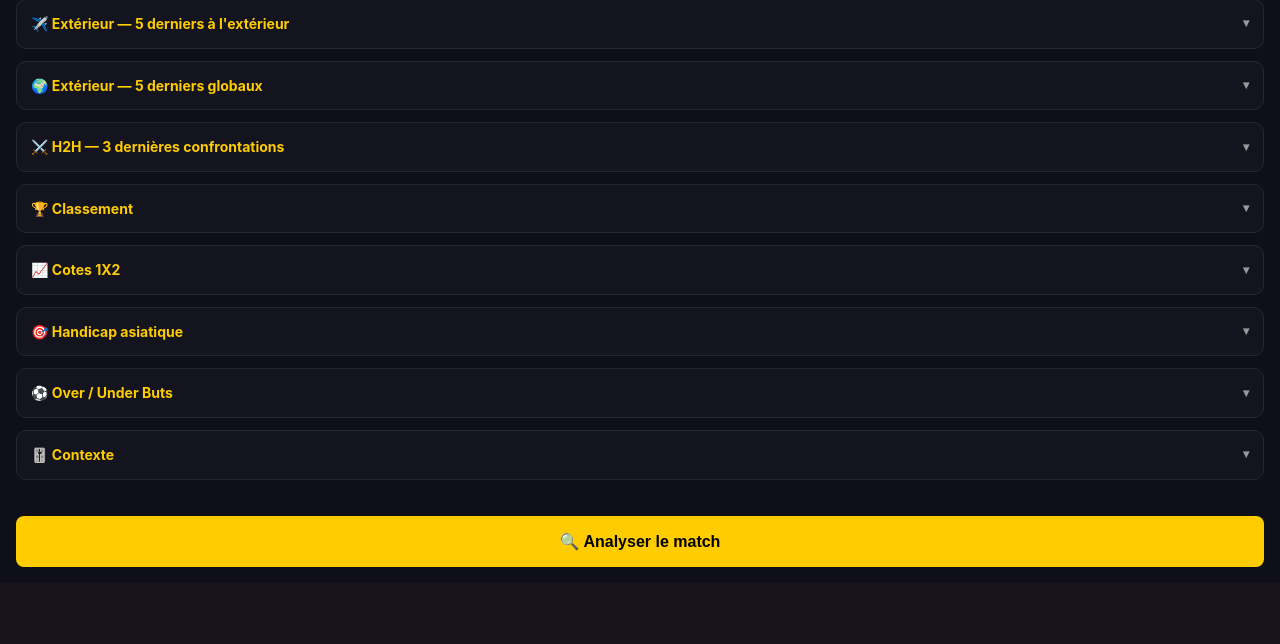
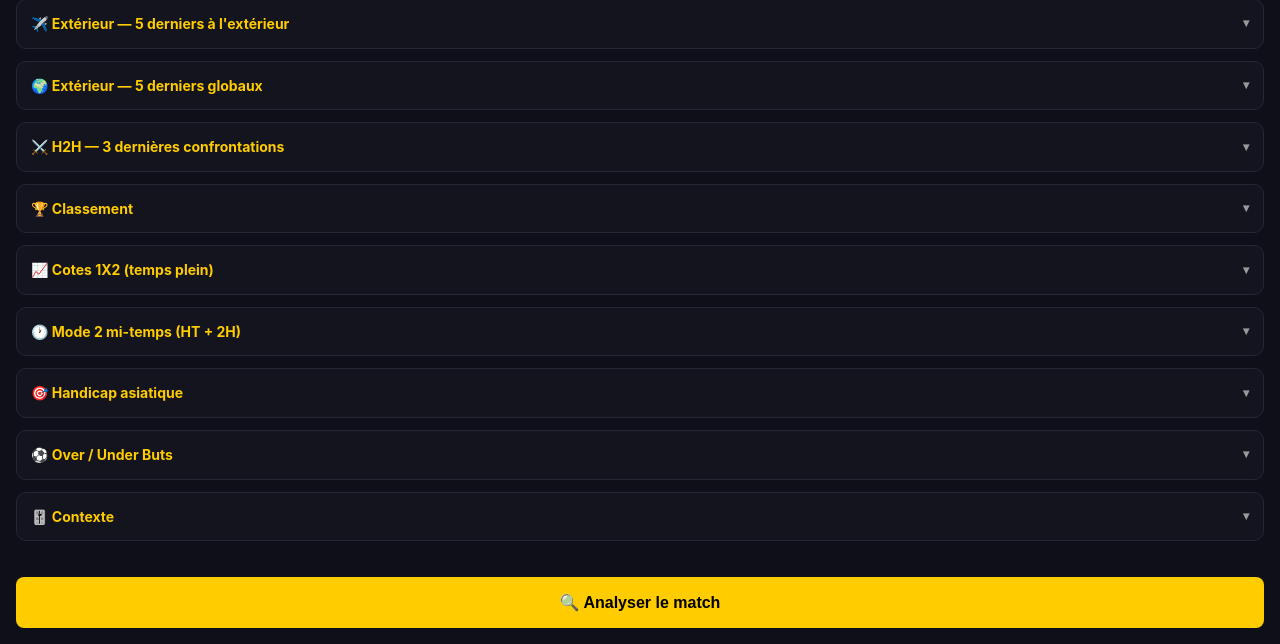
Before and after one commit to hamzypogba0610-pixel/qfte-bot-v23, a FastAPI app: page / in a window 1280 px wide. Shown: the part 867-1511 px from the top of the page. Before the commit the page ends 1434 px from the top, so only its background shows below. Run offline with FastAPI, Linux system fonts and the light colour scheme.

Commit message:
Update index.html

```diff
--- a/templates/index.html
+++ b/templates/index.html
@@ -70,7 +70,6 @@
             O/U buts : <b>Ligne/Cote_Over/Cote_Under</b>
             </p>
         </div>
-
         <details open>
             <summary>🏠 Domicile — 5 derniers à domicile</summary>
             <div class="details-content">
@@ -125,7 +124,7 @@
         </details>
 
         <details>
-            <summary>📈 Cotes 1X2</summary>
+            <summary>📈 Cotes 1X2 (temps plein)</summary>
             <div class="details-content">
                 <label>Ouverture — 1 / X / 2</label>
                 <div class="row">
@@ -138,6 +137,25 @@
                     <div><input type="number" step="0.01" name="curr_1" placeholder="1" required></div>
                     <div><input type="number" step="0.01" name="curr_x" placeholder="X"></div>
                     <div><input type="number" step="0.01" name="curr_2" placeholder="2" required></div>
+                </div>
+            </div>
+        </details>
+
+        <details>
+            <summary>🕐 Mode 2 mi-temps (HT + 2H)</summary>
+            <div class="details-content">
+                <p class="hint">Cotes 1X2 à la mi-temps (HT) et en 2ème mi-temps (2H). Optionnel.</p>
+                <label>1X2 à la mi-temps (HT)</label>
+                <div class="row">
+                    <div><input type="number" step="0.01" name="ht_1" placeholder="HT 1"></div>
+                    <div><input type="number" step="0.01" name="ht_x" placeholder="HT X"></div>
+                    <div><input type="number" step="0.01" name="ht_2" placeholder="HT 2"></div>
+                </div>
+                <label>1X2 en 2ème mi-temps (2H)</label>
+                <div class="row">
+                    <div><input type="number" step="0.01" name="h2_1" placeholder="2H 1"></div>
+                    <div><input type="number" step="0.01" name="h2_x" placeholder="2H X"></div>
+                    <div><input type="number" step="0.01" name="h2_2" placeholder="2H 2"></div>
                 </div>
             </div>
         </details>
```
